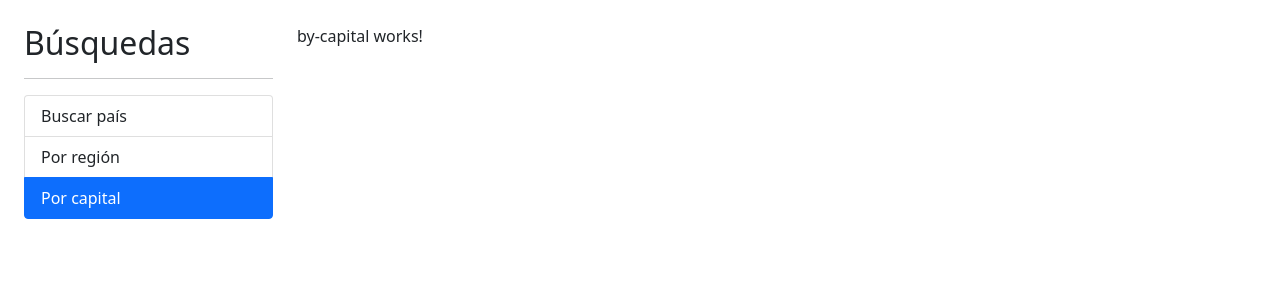
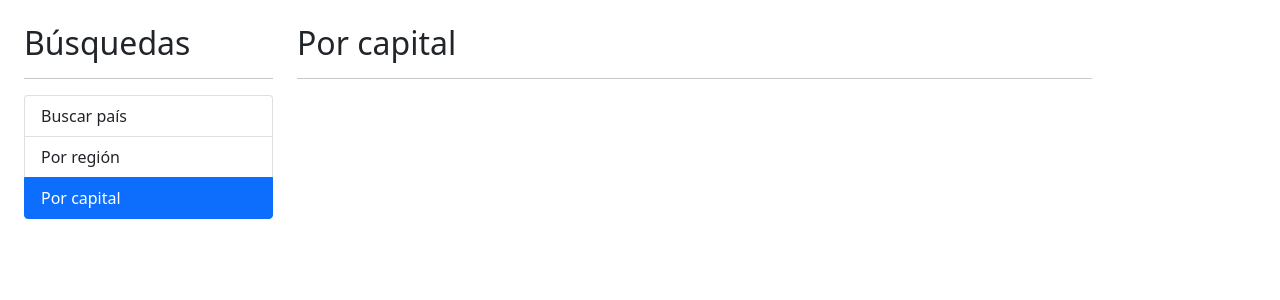
Before and after one commit to charold29/ng-countriesApp, an Angular app: page /capital in a window 1280 px wide. Shown: the top 300 px of the page. Built offline with nearby package versions, Linux system fonts and the light colour scheme.

Commit message:
porCapital page edited

```diff
--- a/src/app/country/pages/by-capital/by-capital.component.html
+++ b/src/app/country/pages/by-capital/by-capital.component.html
@@ -1 +1,2 @@
-<p>by-capital works!</p>
+<h2>Por capital</h2>
+<hr>
```
